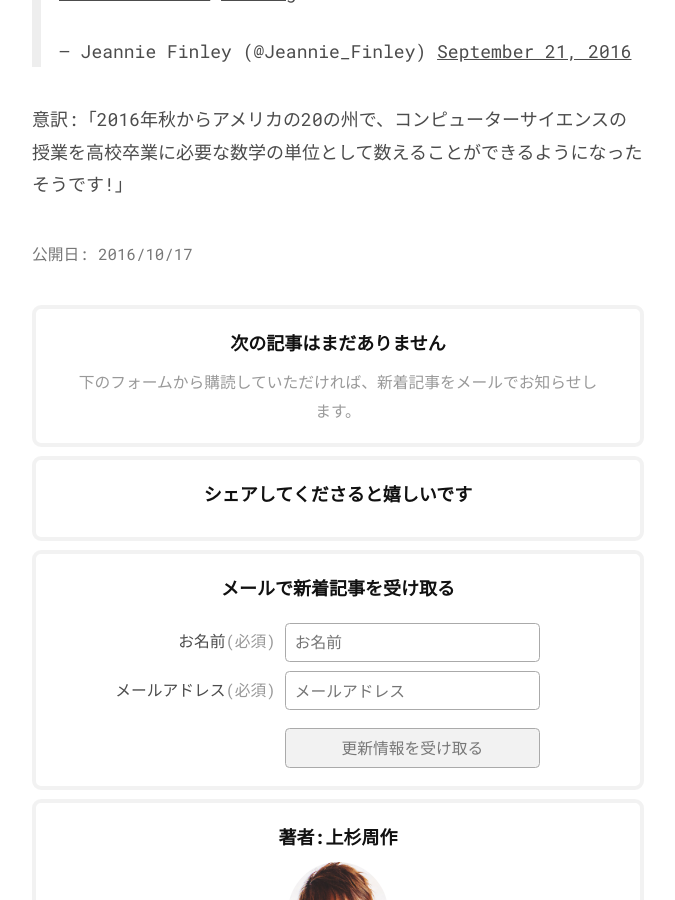
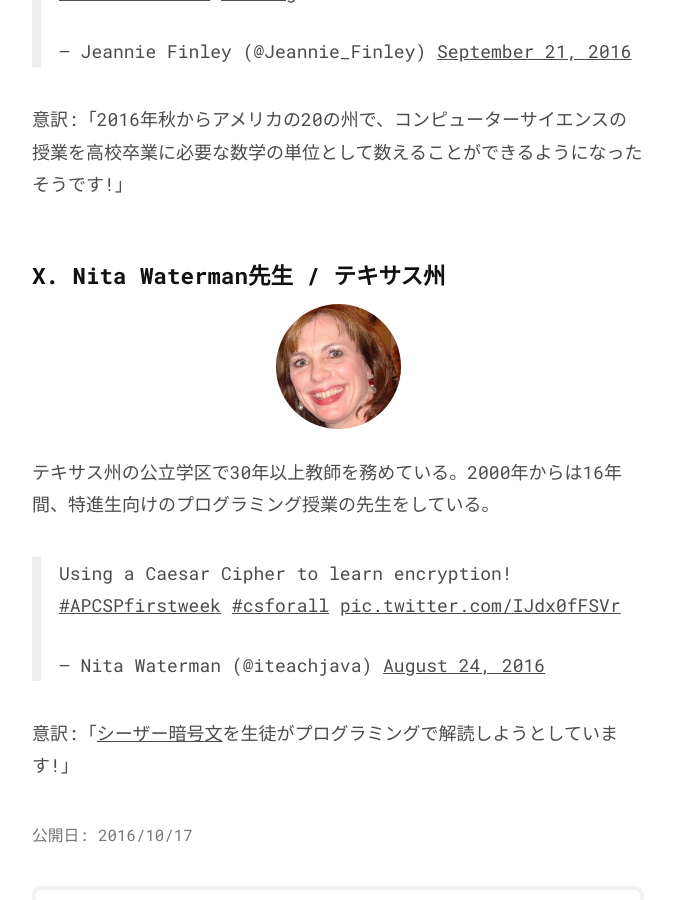
Before and after one commit to chibicode/senseicode, a Jekyll site: the page built from _posts/2016-10-15-100-programming-teachers.md, in a window 1280 px wide and 900 px high, scrolled down 40691 px. Shown: the whole window, without its empty margins (302-977 px from the left). Built offline with Jekyll 4.4.1, drawn with Linux system fonts in a browser that asks for light colours; comment, search, counter and statistics services are not loaded.

Commit message:
Add Nita

```diff
--- a/_posts/2016-10-15-100-programming-teachers.md
+++ b/_posts/2016-10-15-100-programming-teachers.md
@@ -777,3 +777,16 @@ Andrea先生と同じく、ミネソタ州の元国語(英語)の先生で、現
 <script async src="//platform.twitter.com/widgets.js" charset="utf-8"></script>
 
 意訳:「2016年秋からアメリカの20の州で、コンピューターサイエンスの授業を高校卒業に必要な数学の単位として数えることができるようになったそうです!」
+
+## X. Nita Waterman先生 / テキサス州
+
+<p style="text-align: center;">
+  <img src="/images/7/teachers/nita.jpg" width="125" style="border-radius: 100%; margin-top: 0; margin-bottom: 0;" />
+</p>
+
+テキサス州の公立学区で30年以上教師を務めている。2000年からは16年間、特進生向けのプログラミング授業の先生をしている。
+
+<blockquote class="twitter-tweet" data-lang="en"><p lang="en" dir="ltr">Using a Caesar Cipher to learn encryption! <a href="https://twitter.com/hashtag/APCSPfirstweek?src=hash">#APCSPfirstweek</a> <a href="https://twitter.com/hashtag/csforall?src=hash">#csforall</a> <a href="https://t.co/IJdx0fFSVr">pic.twitter.com/IJdx0fFSVr</a></p>&mdash; Nita Waterman (@iteachjava) <a href="https://twitter.com/iteachjava/status/768454843694407681">August 24, 2016</a></blockquote>
+<script async src="//platform.twitter.com/widgets.js" charset="utf-8"></script>
+
+意訳:「[シーザー暗号文](https://ja.wikipedia.org/wiki/%E3%82%B7%E3%83%BC%E3%82%B6%E3%83%BC%E6%9A%97%E5%8F%B7)を生徒がプログラミングで解読しようとしています!」
```
Also changed, not shown: images/7/teachers/nita.jpg (added).
